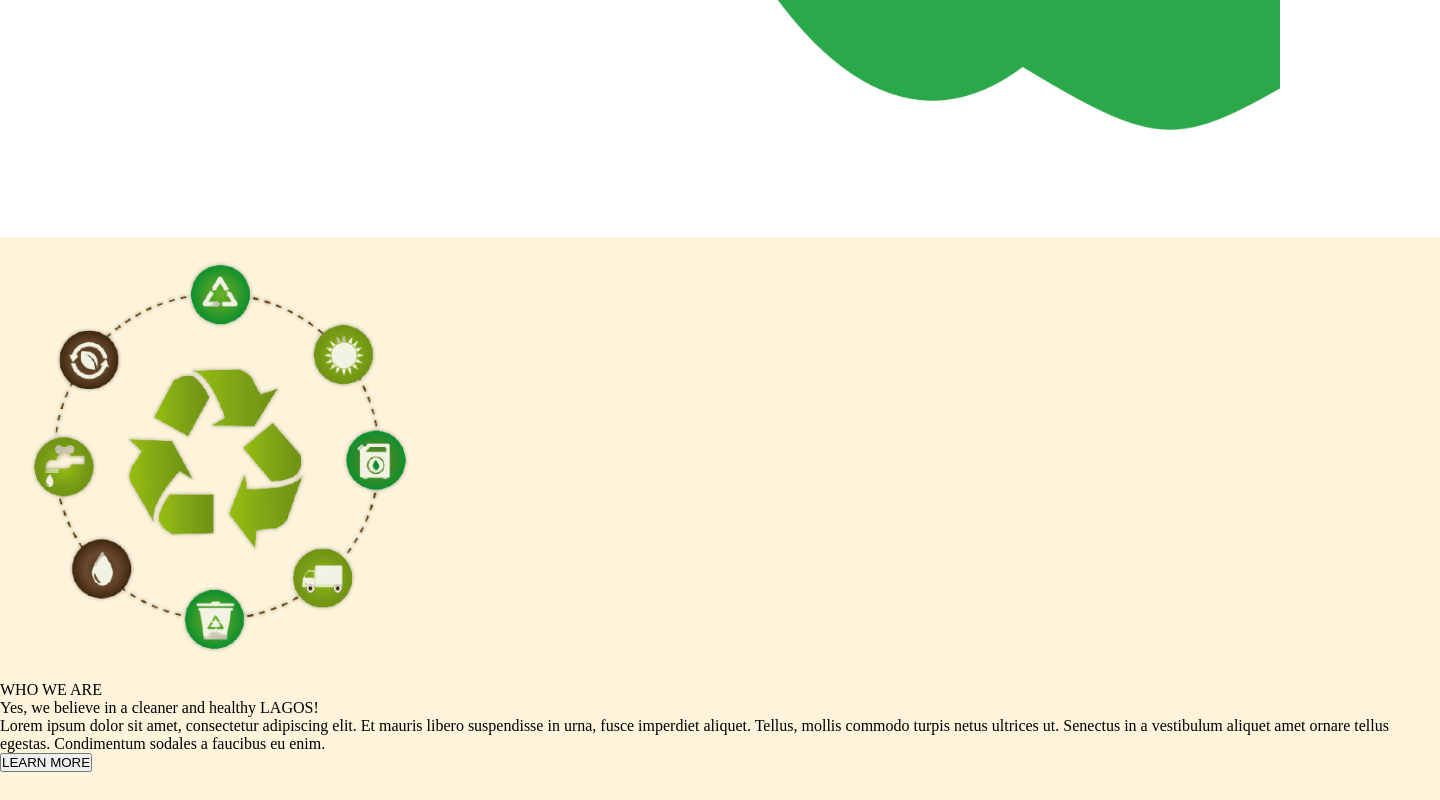
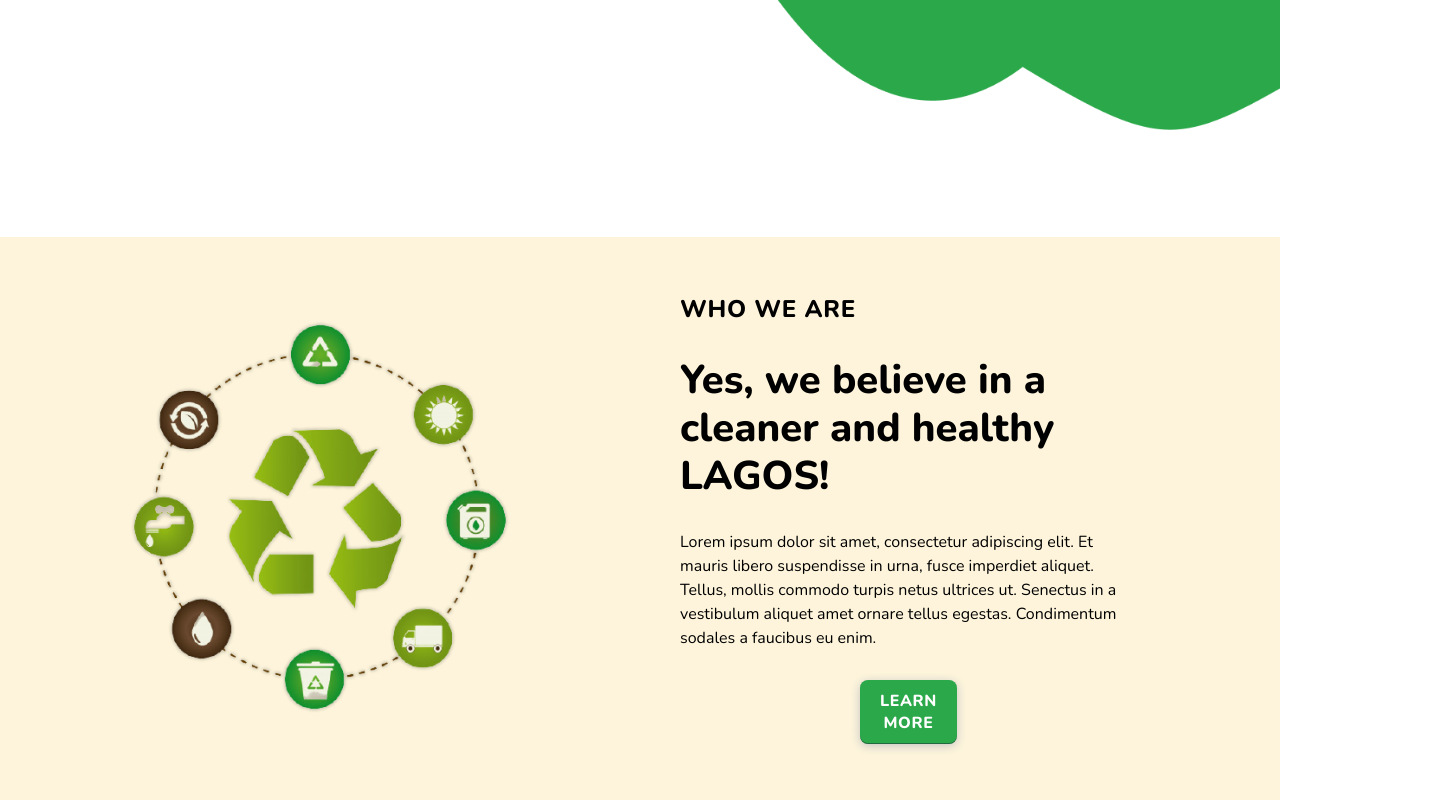
Before and after one commit to Clean-Hub/cleanhub, a React (Create React App) app: page / in a window 1280 px wide. Shown: the part 646-1446 px from the top of the page, 1440 px wide, since content can reach past the window. Built offline with nearby package versions, Linux system fonts and the light colour scheme.

Commit message:
homeIntro component styled

```diff
--- a/src/components/homeIntro/homeIntro.css
+++ b/src/components/homeIntro/homeIntro.css
@@ -1,5 +1,77 @@
 .homeIntroContainer {
-  width: 1440px;
+  width: 100%;
   height: 563px;
   background-color: #fdf4db;
+  display: flex;
+  align-items: center;
+  justify-content: center;
 }
+.homeIntroL {
+  flex: 1;
+  margin: 30px 100px;
+}
+.homeIntroR {
+  flex: 2;
+  margin-right: 103px;
+}
+.homeIntroH2 {
+  font-family: 'Nunito';
+  font-style: normal;
+  font-weight: 800;
+  font-size: 24px;
+  line-height: 140%;
+  letter-spacing: 0.03em;
+  color: #000000;
+}
+.homeIntroR {
+  display: flex;
+  flex-direction: column;
+  justify-content: center;
+  padding: 40px;
+}
+.homeIntroH2 {
+  font-family: 'Nunito';
+  font-style: normal;
+  font-weight: 800;
+  font-size: 24px;
+  line-height: 140%;
+  letter-spacing: 0.03em;
+  text-transform: uppercase;
+  color: #000000;
+  padding-bottom: 30px;
+}
+.homeIntroH1 {
+  font-family: 'Nunito';
+  font-style: normal;
+  font-weight: 900;
+  font-size: 40px;
+  line-height: 48px;
+  color: #000000;
+  padding-bottom: 30px;
+}
+.homeIntroP {
+  font-family: 'Nunito';
+  font-style: normal;
+  font-weight: 400;
+  font-size: 16px;
+  line-height: 150%;
+  color: #000000;
+  padding-bottom: 30px;
+}
+.homeIntroBtn {
+  font-family: 'Nunito';
+  font-style: normal;
+  font-weight: 800;
+  font-size: 16px;
+  line-height: 22px;
+  letter-spacing: 0.04em;
+  color: #ffffff;
+  background: #2ba84a;
+  box-shadow: 0px 2px 10px #c4c4c4, inset 0px -1px 0px rgba(14, 14, 44, 0.4);
+  border-radius: 8px;
+  border: none;
+  padding: 10px;
+  margin-left: 180px;
+  margin-right: 180px;
+  cursor: pointer;
+}
```
